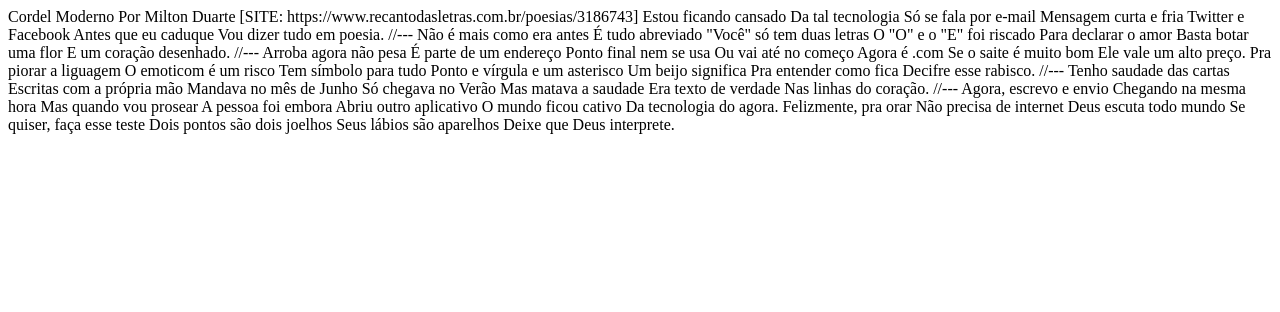
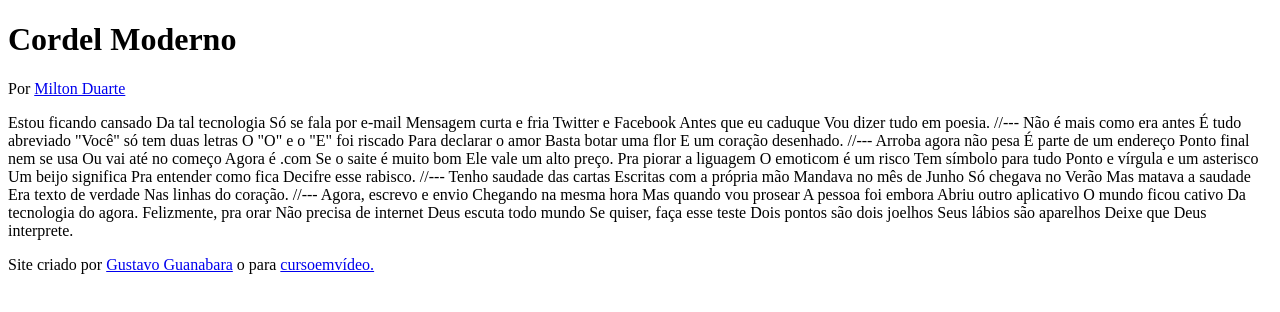
Before and after one commit to LeandroSBezerra/HTML5-e-CSS3, a plain HTML site: page Desafios/012/index.html in a window 1280 px wide. Drawn offline with Linux system fonts and the light colour scheme.

Commit message:
Atualizei desafio 12

```diff
--- a/Desafios/012/index.html
+++ b/Desafios/012/index.html
@@ -7,9 +7,11 @@
     <title>Cordel Moderno</title>
 </head>
 <body>
-    Cordel Moderno
-Por Milton Duarte
-[SITE: https://www.recantodasletras.com.br/poesias/3186743]
+    <header>
+        <h1>Cordel Moderno</h1>
+        <p>Por <a href="https://www.recantodasletras.com.br/poesias/3186743"
+        target="_blank">Milton Duarte</a></p>
+    </header>
 
     Estou ficando cansado
     Da tal tecnologia
@@ -74,6 +76,11 @@ Se quiser, faça esse teste
     Dois pontos são dois joelhos
     Seus lábios são aparelhos
     Deixe que Deus interprete.
+    <footter>
+        <p>Site criado por <a href="https://gustavoguanabara.github.io" target="_blank" >Gustavo Guanabara</a>
+        o para <a href="https://www.cursoemvideo.com.br" target="_blank">cursoemvídeo.</a>
+        </p>
+    </footter>
 
 </body>
 </html>
```
Lines whose indentation alone changed are shown as unchanged.
